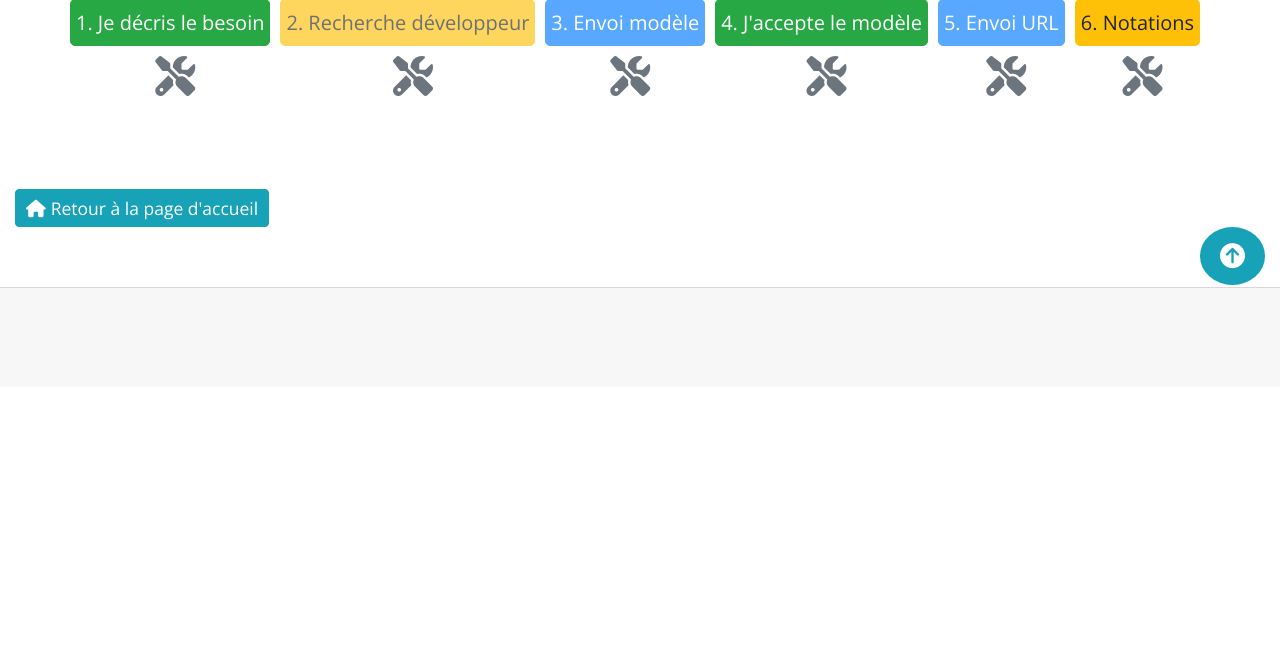
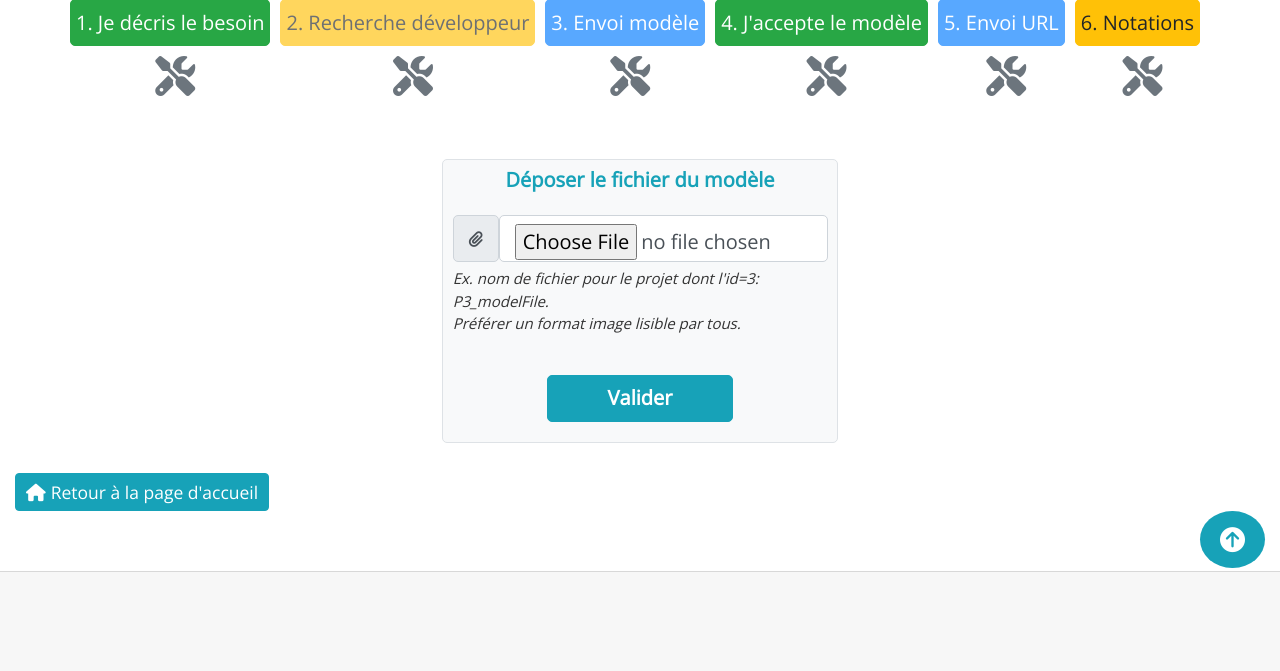
Before and after one commit to AnneDreuille/freewebo, a PHP site: page /index.php?action=member in a window 1280 px wide. Shown: the part 456-1127 px from the top of the page. Before the commit the page ends 744 px from the top, so only its background shows below. Run offline with PHP 8.4, Linux system fonts and the light colour scheme; some libraries are stand-ins or nearby versions.

Commit message:
Update member.php
ajout info-bulles sur btn process
ajout lien fichier modèle provisoire
ajout form modelFile caché accès dev

```diff
--- a/view/front/member.php
+++ b/view/front/member.php
@@ -55,9 +55,14 @@
         <div class="row">
             <div class="col-md-12 text-center">
                 <div class="btn-group align-items-end" role="group">
+                    <!-- 1. Je décris le besoin  -->
                     <div>
                         <div class="mb-1"><img src="public/images/1.process.jpg" alt="process étape1"/></div>
-                        <a href="index.php?action=need"><button type="button" class="btn btn-success rounded mr-2 px-1">1. Je décris le besoin</button></a>
+                        <?php if ($dataProject['needDate_fr'] !== null) {; ?>
+                            <a href="index.php?action=need"><button type="button" class="btn btn-success rounded mr-2 px-1">1. Je décris le besoin</button></a>
+                        <?php } else {; ?>
+                            <a href="index.php?action=need" data-toggle="tooltip" data-placement="top" title="Clic pour définir le besoin"><button type="button" class="btn btn-success rounded mr-2 px-1">1. Je décris le besoin</button></a>
+                        <?php };?>
                         <div>
                         <?php if ($dataProject['needDate_fr'] !== null) {; ?>
                             <span class="far fa-check-circle fa-2x text-success pt-2"></span>
@@ -66,7 +71,7 @@
                         <?php };?>
                         </div>
                     </div>
-
+                    <!-- 2. Recherche développeur  -->
                     <div>
                         <div class="mb-1"><img src="public/images/2.process.jpg" alt="process étape2"/></div>
                         <a href=#><button type="button" class="btn btn-warning disabled rounded mr-2 px-1">2. Recherche développeur</button></a>
@@ -78,17 +83,24 @@
                         <?php };?>
                         </div>
                     </div>
+                    <!-- 3. Envoi modèle -->
                     <div>
                         <div class="mb-1"><img src="public/images/3.process.png" alt="process étape3"/></div>
+                        <?php if($dataProject['modelDate_fr']===null){;?>
                         <a href=#><button type="button" class="btn btn-primary disabled rounded mr-2 px-1">3. Envoi modèle</button></a>
+                        <?php } else {;?>
+                        <a href="public/uploads/P3_modelFile.png" data-toggle="tooltip" data-placement="top" title="Clic pour voir le fichier"><button type="button" class="btn btn-primary disabled rounded mr-2 px-1">3. Envoi modèle</button></a>
+                        <?php };?>
                         <div>
                         <?php if ($dataProject['modelDate_fr'] !== null) {; ?>
-                            <span class="far fa-check-circle fa-2x text-success pt-2"></span>
+                            <span class="far fa-check-circle fa-2x text-success pt-2">
+                            </span>
                         <?php } else {; ?>
                             <span class="fas fa-tools fa-2x text-muted pt-2"></span>
                         <?php };?>
                         </div>
                     </div>
+                    <!-- 4. J'accepte le modèle -->
                     <div>
                         <div class="mb-1"><img src="public/images/4.process.png" alt="process étape4"/></div>
                         <a href=#><button type="button" class="btn btn-success rounded mr-2 px-1">4. J'accepte le modèle</button></a>
@@ -100,6 +112,7 @@
                         <?php };?>
                         </div>
                     </div>
+                    <!-- 5. Envoi URL -->
                     <div>
                         <div class="mb-1"><img src="public/images/5.process.jpg" alt="process étape5"/></div>
                         <a href=#><button type="button" class="btn btn-primary disabled rounded mr-2 px-1">5. Envoi URL</button></a>
@@ -111,6 +124,7 @@
                         <?php };?>
                         </div>
                     </div>
+                    <!-- 6. Notations -->
                     <div>
                         <div class="mb-1"><img src="public/images/6.process.jpg" alt="process étape6"/></div>
                         <a href=#><button type="button" class="btn btn-warning rounded mr-2 px-1">6. Notations</button></a>
@@ -126,11 +140,39 @@
             </div>
         </div><br/><br/>
 
+        <!-- formulaires pour actions développeur -->
+        <?php
+        if (!empty($_SESSION['userType']) && ($_SESSION['userType']==='client') ){
+            echo '';
+            } else {?>
+
         <div class="row">
-            <div class="col-md-3"></div>
-            <div class="col-md-3"></div>
-            <div class="col-md-3"></div>
+            <div class="col-md-4"></div>
+            <!-- déposer le fichier du modèle -->
+            <div class="col-md-4">
+                <form action="index.php?action=modelFile&id=<?php echo htmlspecialchars($dataProject['id']);?>" method="post" enctype="multipart/form-data" class="border pt-1 px-2 bg-light rounded">
+                    <p class="text-info font-weight-bold text-center">Déposer le fichier du modèle</p>
+                    <div class="form-group row">
+                        <div class="col">
+                            <div class="input-group-prepend">
+                                <span class="input-group-text small" aria-label="trombone"><span class="fas fa-paperclip"></span></span>
+                                <input type="file" name="modelFile" required class="form-control text-lowercase"/>
+                            </div>
+                            <p><small id="helpName" class="form-text xsmall italic pb-0">Ex. nom de fichier pour le projet dont l'id=3: P3_modelFile.<br/>Préférer un format image lisible par tous.</small></p>
+                        </div>
+                    </div>
+                    <div class="form-group row">
+                        <div class="col text-center">
+                            <input type="submit" value="Valider" id="submit" class="btn btn-info font-weight-bold px-5 submit" />
+                        </div>
+                    </div>
+                </form>
+            </div>
+
+            <div class="col-md-4"></div>
+
         </div><br/>
+        <?php };?>
 
 
         <!-- bouton Retour à la page d'accueil-->
```
